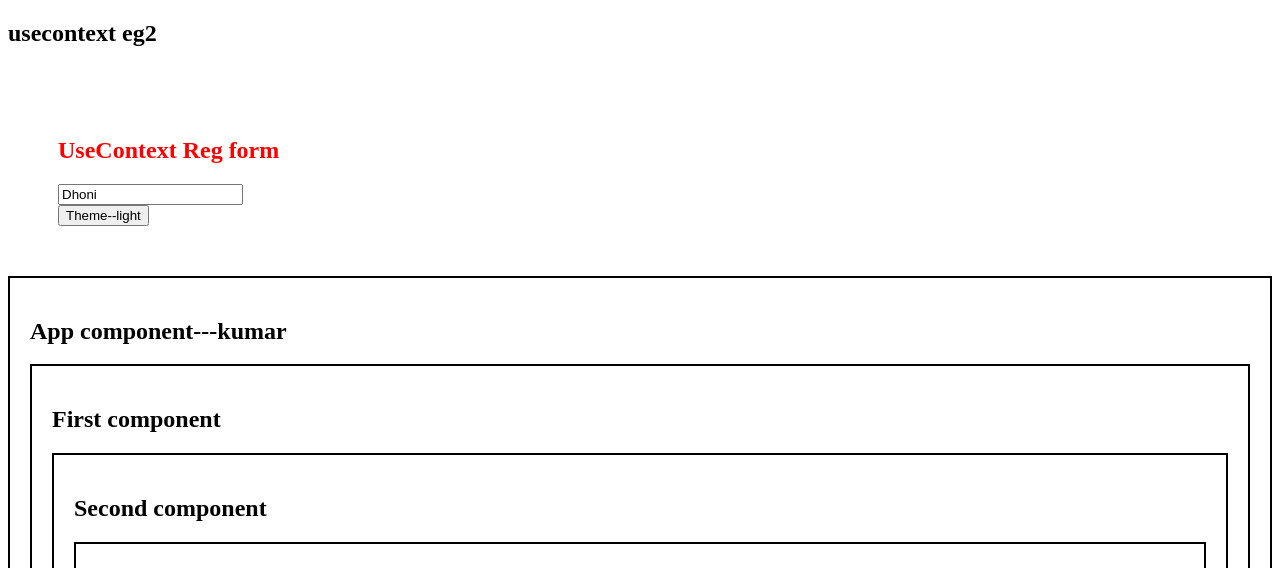
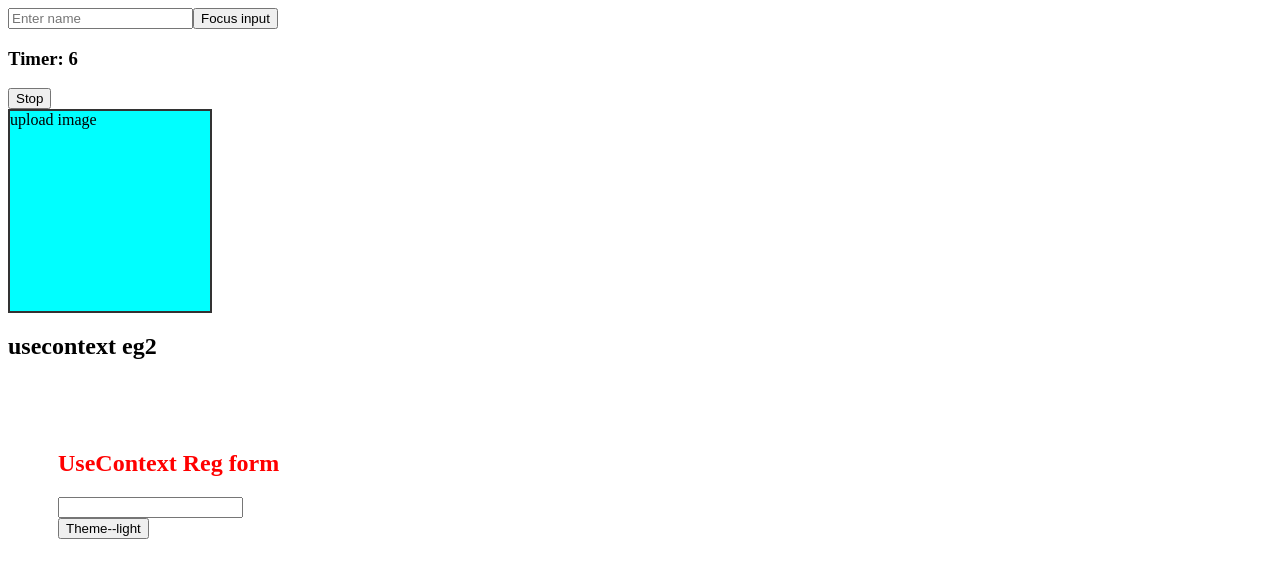
Before and after one commit to kamalrajms/FebB1, a React (Vite) app: page / in a window 1280 px wide. Shown: the top 568 px of the page. Built offline with nearby package versions, Linux system fonts and the light colour scheme; no server answers.

Commit message:
## useRef()

```diff
--- a/src/App.jsx
+++ b/src/App.jsx
@@ -14,6 +14,7 @@ import StopWatchTimer from "./Component/StopWatchTimer";
 import UseEffectAPI from "./Component/UseEffectAPI";
 import First from "./Context/First";
 import ContextForm from "./Context/ContextForm";
+import UseRefHook from "./Component/UseRefHook";
 
 export const Pass = createContext();
 
@@ -43,6 +44,7 @@ export default function App() {
   return (
     // structure
     <div>
+      <UseRefHook/>
       <nav>
         <h1>usecontext eg2</h1>
         <Pass.Provider value={{ mode, setMode, data }}>
--- /dev/null
+++ b/src/Component/UseRefHook.jsx
@@ -0,0 +1,59 @@
+import React, { useRef, useState, useEffect } from "react";
+
+export default function UseRefHook() {
+  // eg1
+
+  const inputref = useRef();
+  const focusinput = () => {
+    inputref.current.focus();
+  };
+  //eg2
+
+  const [sec, setSec] = useState(0);
+  const intervalRef = useRef();
+
+  useEffect(() => {
+    intervalRef.current = setInterval(() => {
+      setSec((prev) => prev + 1);
+    }, 1000);
+    return () => clearInterval(intervalRef.current);
+  }, []);
+  //eg3
+  const [newProduct, setNewProduct] = useState(true);
+  const [imageURL, setImageURl] = useState("");
+  const imgRef = useRef(0);
+
+  const handleImage = (e) => {
+    const file = e.target.files[0];
+    if (file) {
+      const preview = URL.createObjectURL(file);
+      setImageURl(preview);
+      setNewProduct(false);
+    }
+  };
+  return (
+    <div>
+      {/* eg1 */}
+      <div>
+        <input type="text" placeholder="Enter name" ref={inputref} />
+        <button onClick={focusinput}>Focus input</button>
+      </div>
+      {/* eg2 */}
+      <div>
+        <h3>Timer: {sec}</h3>
+        <button onClick={() => clearInterval(intervalRef.current)}>Stop</button>
+      </div>
+      {/* eg3 */}
+      <div>
+        <input type="file" ref={imgRef} hidden onChange={handleImage} />
+        {newProduct ? (
+          <div className="image-box" onClick={() => imgRef.current.click()}>
+            upload image
+          </div>
+        ) : (
+          <img onClick={() => imgRef.current.click()} className="org-image" src={imageURL} alt="" />
+        )}
+      </div>
+    </div>
+  );
+}
--- a/src/Context/ContextFields.jsx
+++ b/src/Context/ContextFields.jsx
@@ -6,7 +6,7 @@ export default function ContextFields() {
   const { data } = useContext(Pass);
   return (
     <div>
-      <input type="text" value={data.name} />
+      <input type="text" />
       <ContextButton />
     </div>
   );
--- a/src/index.css
+++ b/src/index.css
@@ -25,3 +25,20 @@
   color: #fff;
   padding: 50px;
 }
+
+/* useref */
+
+.image-box {
+  width: 200px;
+  height: 200px;
+  background-color: aqua;
+  cursor: pointer;
+  border: 2px solid #333;
+}
+.org-image {
+  width: 200px;
+  height: 200px;
+  /* background-color: aqua; */
+  cursor: pointer;
+  border: 2px solid #333;
+}
```
Also changed, not shown: src/text.txt.
